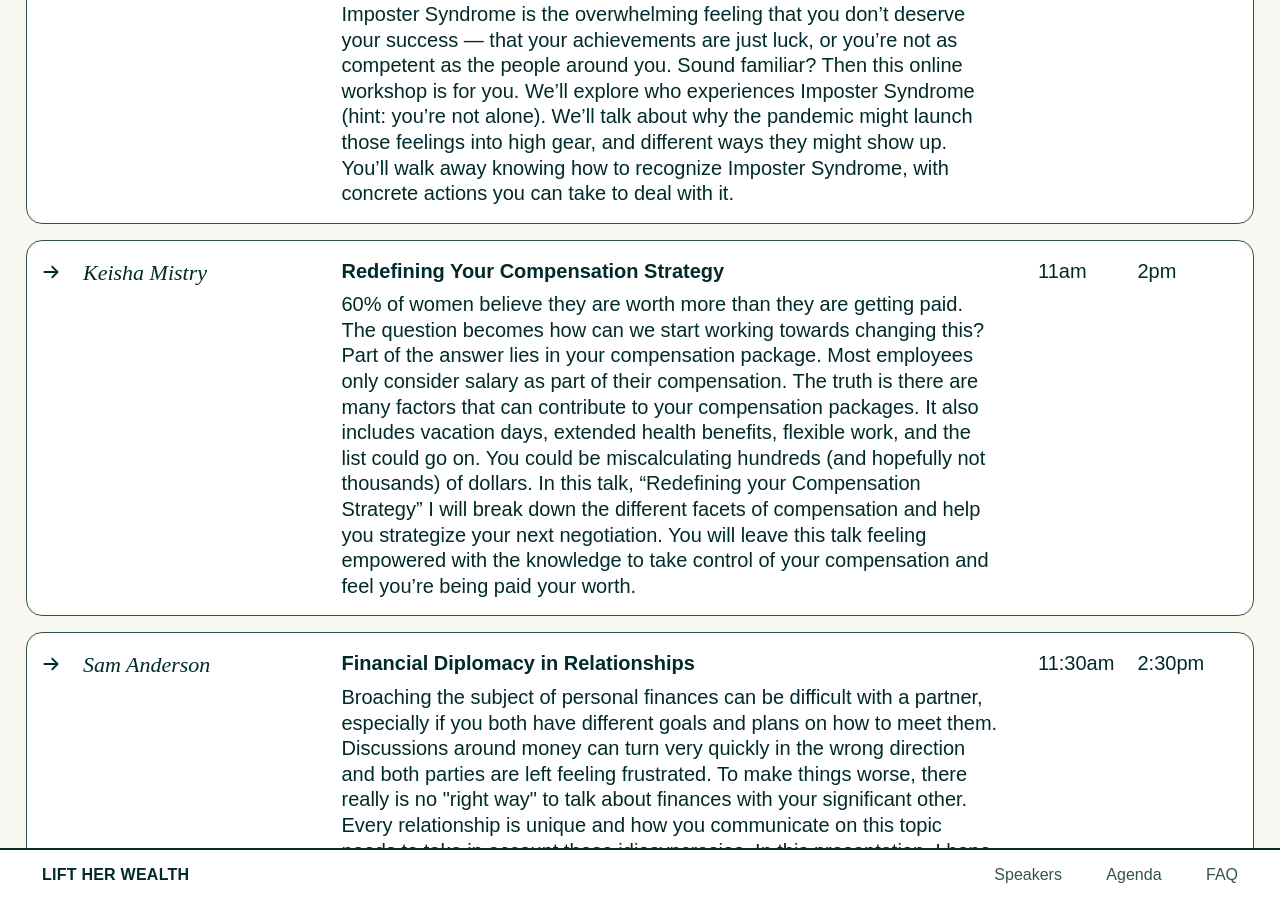
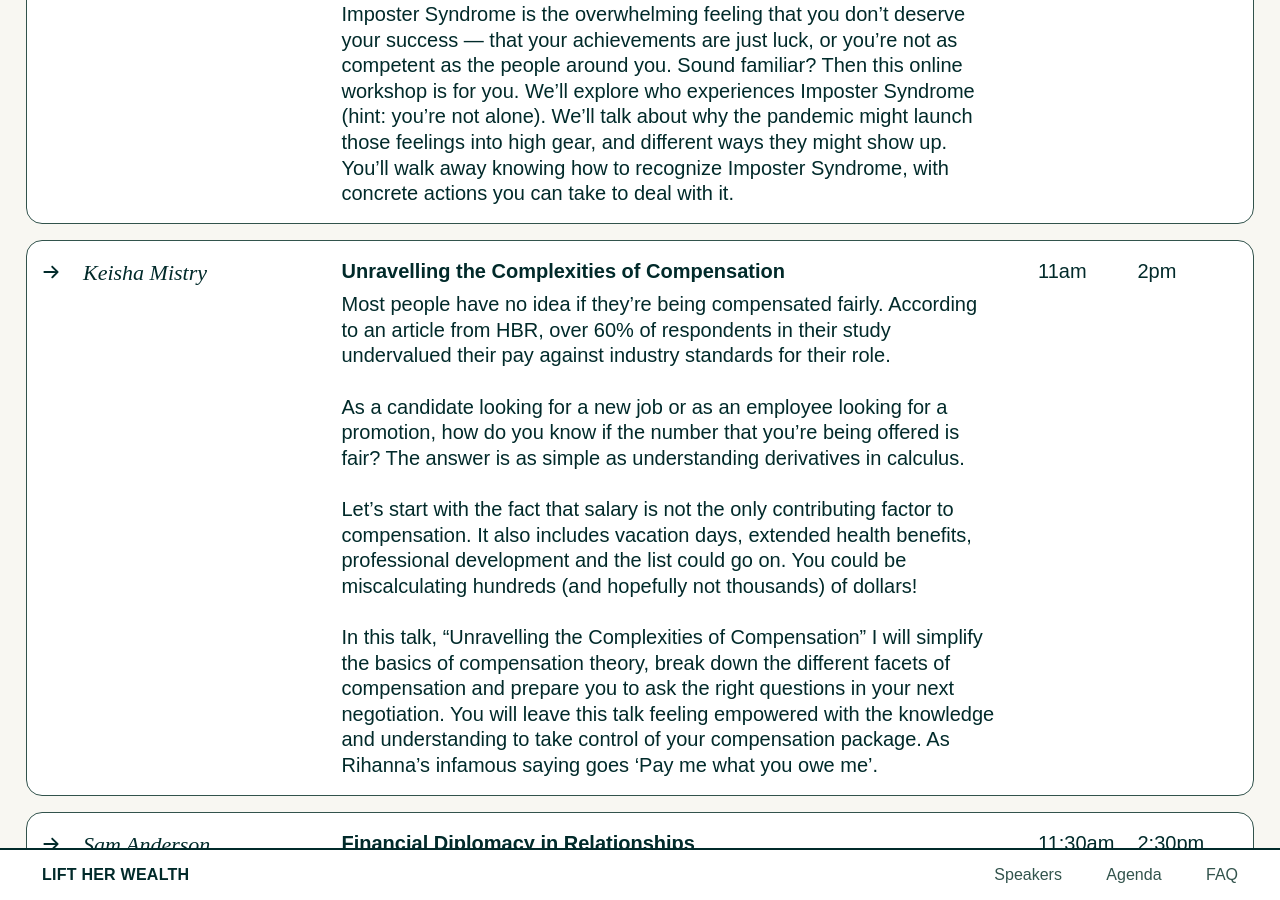
Before and after one commit to lilykonings/lift-her-wealth-2020, a Jekyll site: the page built from index.html, in a window 1280 px wide and 900 px high, scrolled down 5534 px. Built offline with Jekyll 4.4.1, drawn with Linux system fonts in a browser that asks for light colours; some web fonts are replaced.

Commit message:
update Keisha's talk

```diff
--- a/_data/agenda-day2.yaml
+++ b/_data/agenda-day2.yaml
@@ -5,9 +5,9 @@
   day: Dec 2
   pst: 10am
   est: 1pm
-- title: Redefining Your Compensation Strategy
+- title: Unravelling the Complexities of Compensation
   speaker: Keisha Mistry
-  desc: 60% of women believe they are worth more than they are getting paid. The question becomes how can we start working towards changing this? Part of the answer lies in your compensation package. Most employees only consider salary as part of their compensation. The truth is there are many factors that can contribute to your compensation packages. It also includes vacation days, extended health benefits, flexible work, and the list could go on. You could be miscalculating hundreds (and hopefully not thousands) of dollars. In this talk, “Redefining your Compensation Strategy” I will break down the different facets of compensation and help you strategize your next negotiation. You will leave this talk feeling empowered with the knowledge to take control of your compensation and feel you’re being paid your worth.
+  desc: Most people have no idea if they’re being compensated fairly. According to an article from HBR, over 60% of respondents in their study undervalued their pay against industry standards for their role.<br/><br/>As a candidate looking for a new job or as an employee looking for a promotion, how do you know if the number that you’re being offered is fair? The answer is as simple as understanding derivatives in calculus.<br/><br/>Let’s start with the fact that salary is not the only contributing factor to compensation. It also includes vacation days, extended health benefits, professional development and the list could go on. You could be miscalculating hundreds (and hopefully not thousands) of dollars!<br/><br/>In this talk, “Unravelling the Complexities of Compensation” I will simplify the basics of compensation theory, break down the different facets of compensation and prepare you to ask the right questions in your next negotiation. You will leave this talk feeling empowered with the knowledge and understanding to take control of your compensation package. As Rihanna’s infamous saying goes ‘Pay me what you owe me’.
   type: Talk
   day: Dec 2
   pst: 11am
```
